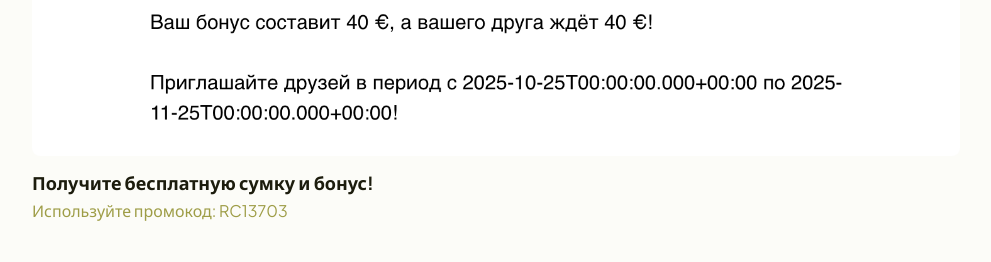
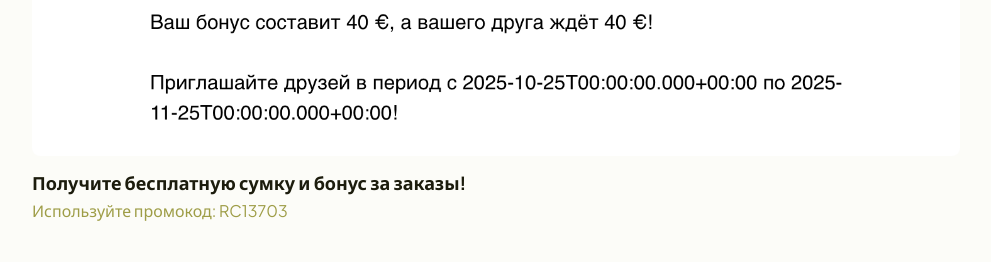
Before and after one commit to Kesklinn372/poltkuller, a plain HTML site: page index.html in a window 1280 px wide. Shown: the part 1678-1940 px from the top of the page, without its empty margins (144-1135 px from the left). Drawn offline with nearby package versions, Linux system fonts and the light colour scheme.

Commit message:
Update index.html

```diff
--- a/index.html
+++ b/index.html
@@ -130,7 +130,7 @@
 
                             <div class="flex w-full flex-col gap-1 py-4 @xl:px-4">
                                 <p class="text-[#1c1c0d] text-lg font-bold leading-tight">
-                                    Получите бесплатную сумку и бонус!
+                                    Получите бесплатную сумку и бонус за заказы!
                                 </p>
                                 <p class="text-[#9e9d47] text-base leading-normal">
                                     Используйте промокод: RC13703
```
